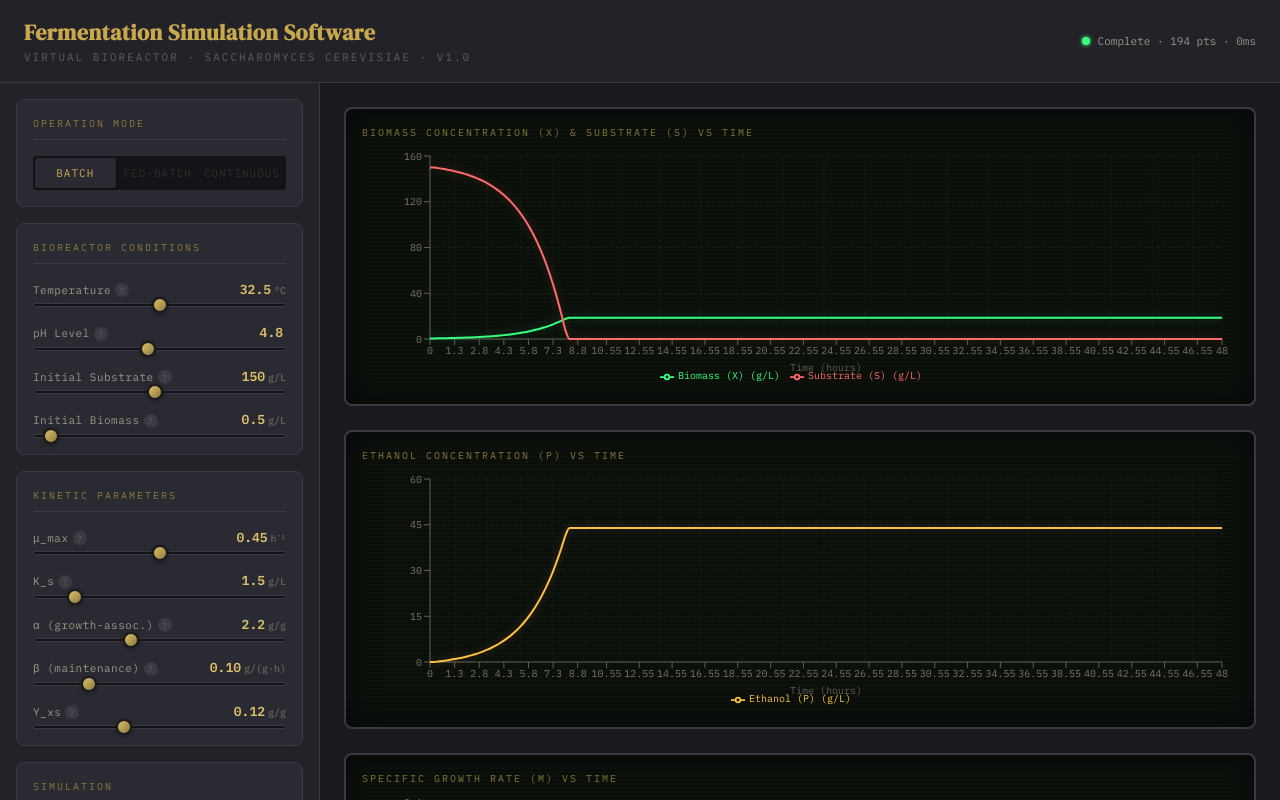
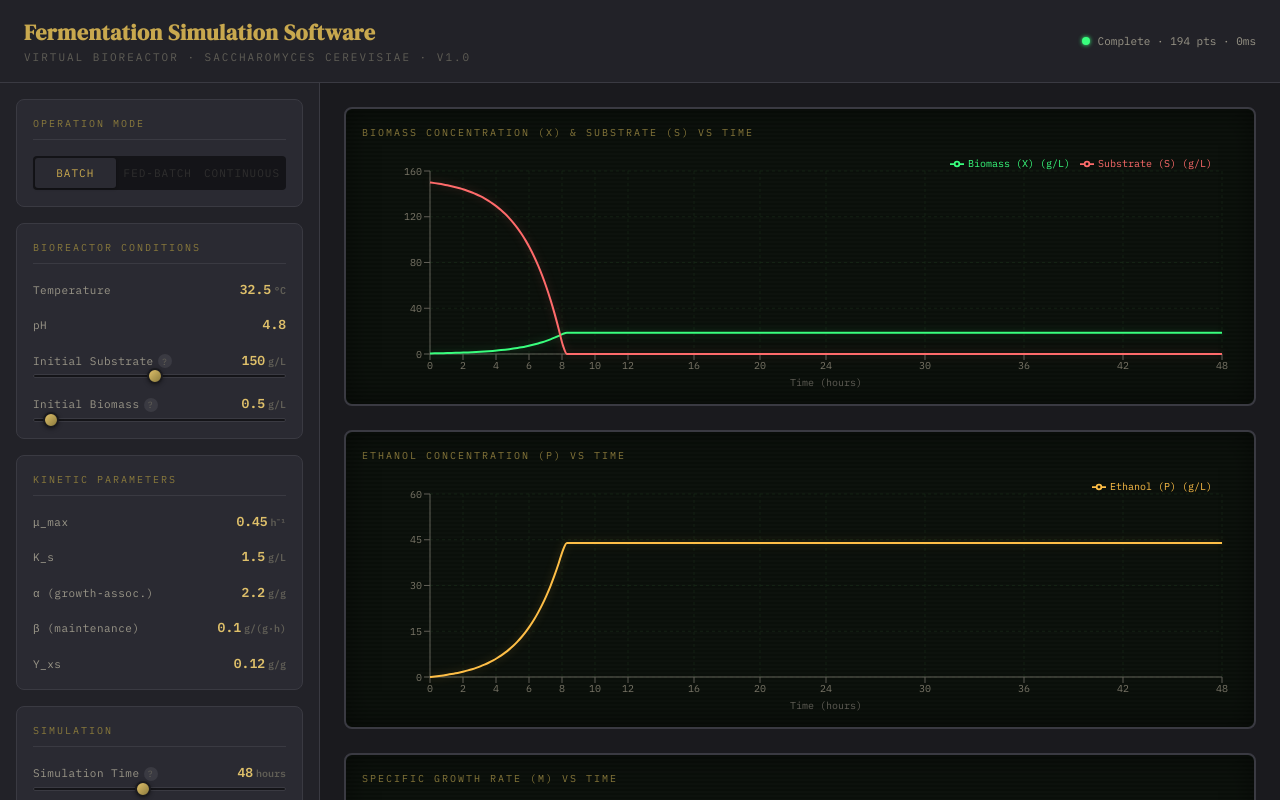
Before and after one commit to WisdomLota/fermentationSimulation, a React (Vite) app in the folder client/: page / in a window 1280 px wide. Shown: the top 800 px of the page. Built offline with nearby package versions, Linux system fonts and the light colour scheme.

Commit message:
Legend moved up, some parameters made constant and the time intervals made whole  integers

```diff
--- a/client/src/components/ConcentrationChart.tsx
+++ b/client/src/components/ConcentrationChart.tsx
@@ -88,6 +88,11 @@ export const ConcentrationChart: React.FC<ConcentrationChartProps> = ({
           <XAxis
             dataKey="time"
             stroke="#605e56"
+            tickFormatter={(val) => Math.round(val).toString()}
+            type="number"
+            domain={[0, 48]}
+            ticks={[0, 2, 4, 6, 8, 10, 12, 16, 20, 24, 30, 36, 42, 48]}
+            allowDecimals={false}
             tick={{ fill: '#7a7668', fontSize: 10, fontFamily: '"IBM Plex Mono", monospace' }}
             label={{
               value: 'Time (hours)',
@@ -102,6 +107,8 @@ export const ConcentrationChart: React.FC<ConcentrationChartProps> = ({
           />
           <Tooltip content={<CustomTooltip />} />
           <Legend
+            verticalAlign="top"
+            align="right"
             wrapperStyle={{
               fontFamily: '"IBM Plex Mono", monospace',
               fontSize: '10px',
--- a/client/src/components/ControlPanel.tsx
+++ b/client/src/components/ControlPanel.tsx
@@ -70,19 +70,19 @@ export const ControlPanel: React.FC<ControlPanelProps> = ({
       <div className="panel-section">
         <div className="section-header">Bioreactor Conditions</div>
 
-        <ParameterSlider
-          name="temperature"
-          value={conditions.temperature}
-          {...PARAM_RANGES.temperature}
-          onChange={(_, v) => onConditionsChange('temperature', v)}
-        />
+        <div className="param-row">
+          <div className="param-label">
+            <span className="param-name">Temperature</span>
+            <span className="param-value-display">32.5<span className="param-unit">°C</span></span>
+          </div>
+        </div>
 
-        <ParameterSlider
-          name="pH"
-          value={conditions.pH}
-          {...PARAM_RANGES.pH}
-          onChange={(_, v) => onConditionsChange('pH', v)}
-        />
+        <div className="param-row">
+          <div className="param-label">
+            <span className="param-name">pH</span>
+            <span className="param-value-display">4.8</span>
+          </div>
+        </div>
 
         <ParameterSlider
           name="S0"
@@ -99,44 +99,44 @@ export const ControlPanel: React.FC<ControlPanelProps> = ({
         />
       </div>
 
-      {/* ── Kinetic Parameters ── */}
+      {/* ── Kinetic Parameters (Constants) ── */}
       <div className="panel-section">
         <div className="section-header">Kinetic Parameters</div>
 
-        <ParameterSlider
-          name="muMax"
-          value={kinetics.muMax}
-          {...PARAM_RANGES.muMax}
-          onChange={(_, v) => onKineticsChange('muMax', v)}
-        />
+        <div className="param-row">
+          <div className="param-label">
+            <span className="param-name">μ_max</span>
+            <span className="param-value-display">{kinetics.muMax}<span className="param-unit">h⁻¹</span></span>
+          </div>
+        </div>
 
-        <ParameterSlider
-          name="Ks"
-          value={kinetics.Ks}
-          {...PARAM_RANGES.Ks}
-          onChange={(_, v) => onKineticsChange('Ks', v)}
-        />
+        <div className="param-row">
+          <div className="param-label">
+            <span className="param-name">K_s</span>
+            <span className="param-value-display">{kinetics.Ks}<span className="param-unit">g/L</span></span>
+          </div>
+        </div>
 
-        <ParameterSlider
-          name="alpha"
-          value={kinetics.alpha}
-          {...PARAM_RANGES.alpha}
-          onChange={(_, v) => onKineticsChange('alpha', v)}
-        />
+        <div className="param-row">
+          <div className="param-label">
+            <span className="param-name">α (growth-assoc.)</span>
+            <span className="param-value-display">{kinetics.alpha}<span className="param-unit">g/g</span></span>
+          </div>
+        </div>
 
-        <ParameterSlider
-          name="beta"
-          value={kinetics.beta}
-          {...PARAM_RANGES.beta}
-          onChange={(_, v) => onKineticsChange('beta', v)}
-        />
+        <div className="param-row">
+          <div className="param-label">
+            <span className="param-name">β (maintenance)</span>
+            <span className="param-value-display">{kinetics.beta}<span className="param-unit">g/(g·h)</span></span>
+          </div>
+        </div>
 
-        <ParameterSlider
-          name="Yxs"
-          value={kinetics.Yxs}
-          {...PARAM_RANGES.Yxs}
-          onChange={(_, v) => onKineticsChange('Yxs', v)}
-        />
+        <div className="param-row">
+          <div className="param-label">
+            <span className="param-name">Y_xs</span>
+            <span className="param-value-display">{kinetics.Yxs}<span className="param-unit">g/g</span></span>
+          </div>
+        </div>
       </div>
 
       {/* ── Simulation Settings ── */}
```
